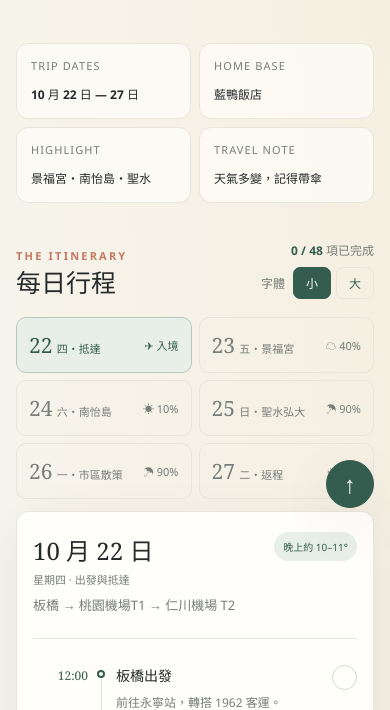
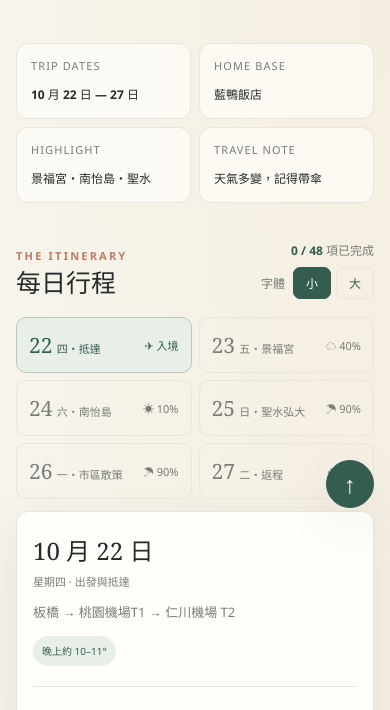
Before and after one commit to c26931230/seoul, a plain HTML site: page index.html in a window 390 px wide. Shown: the part 320-1030 px from the top of the page. Drawn offline with Linux system fonts and the light colour scheme.

Commit message:
優化rwd

```diff
--- a/index.html
+++ b/index.html
@@ -596,7 +596,13 @@
           border-radius: 12px;
         }
         .day-header {
-          gap: 10px;
+          flex-direction: column;
+          align-items: stretch;
+          gap: 12px;
+          padding-bottom: 20px;
+        }
+        .day-header > div {
+          min-width: 0;
         }
         .day-title {
           display: block;
@@ -606,12 +612,22 @@
         }
         .day-title span {
           display: block;
-          margin-top: 4px;
+          margin-top: 6px;
           font-size: calc(11px * var(--font-scale));
+          line-height: 1.6;
+        }
+        .day-subtitle {
+          margin-top: 10px;
+          line-height: 1.8;
         }
         .weather-pill {
+          align-self: flex-start;
+          max-width: 100%;
           padding: 7px 9px;
           font-size: calc(10px * var(--font-scale));
+          line-height: 1.6;
+          white-space: normal;
+          overflow-wrap: anywhere;
         }
         .timeline {
           padding-left: 83px;
@@ -1130,7 +1146,7 @@
                 ><span class="event-dot"></span>
                 <div class="event-content">
                   <h4>大使館換錢</h4>
-                  <p>09:00 開始營業 · 約 12°</p>
+                  <p>09:00 開始營業 </p>
                 </div>
                 <button
                   class="check-button"
```
